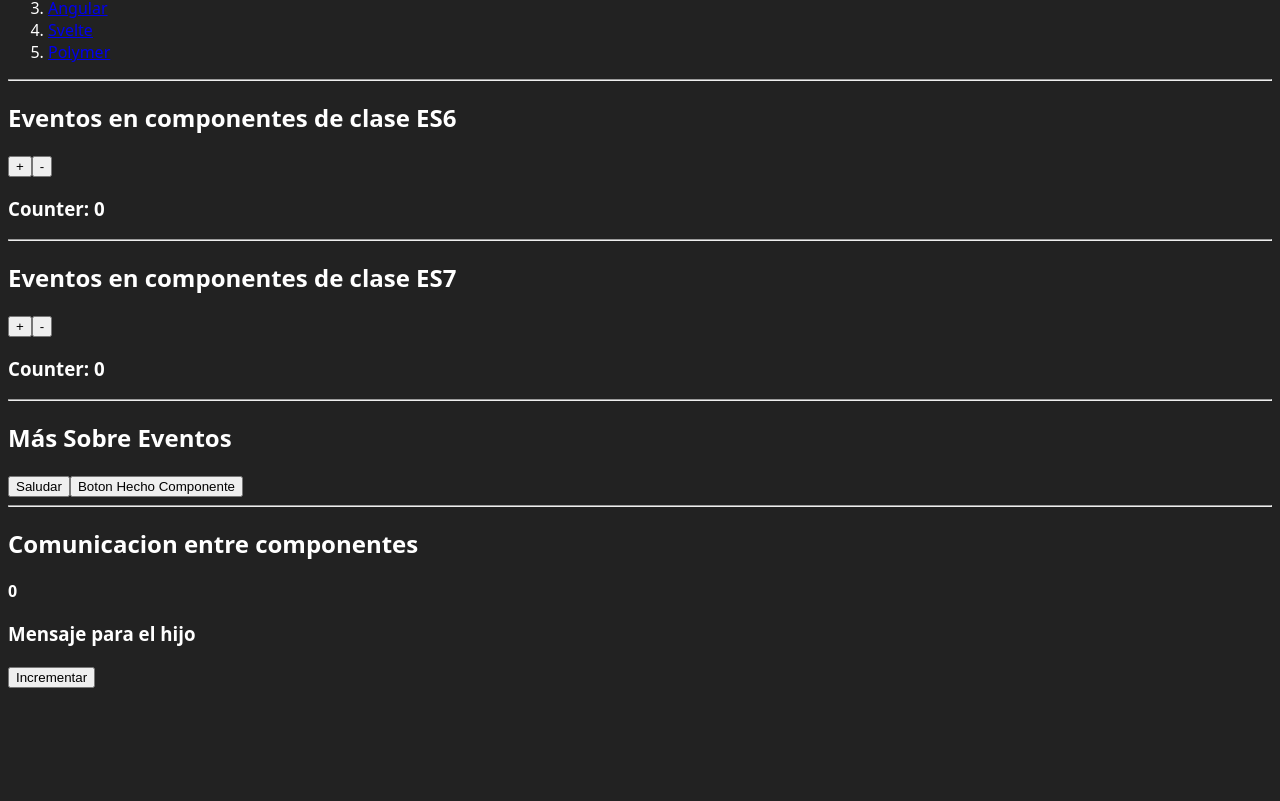
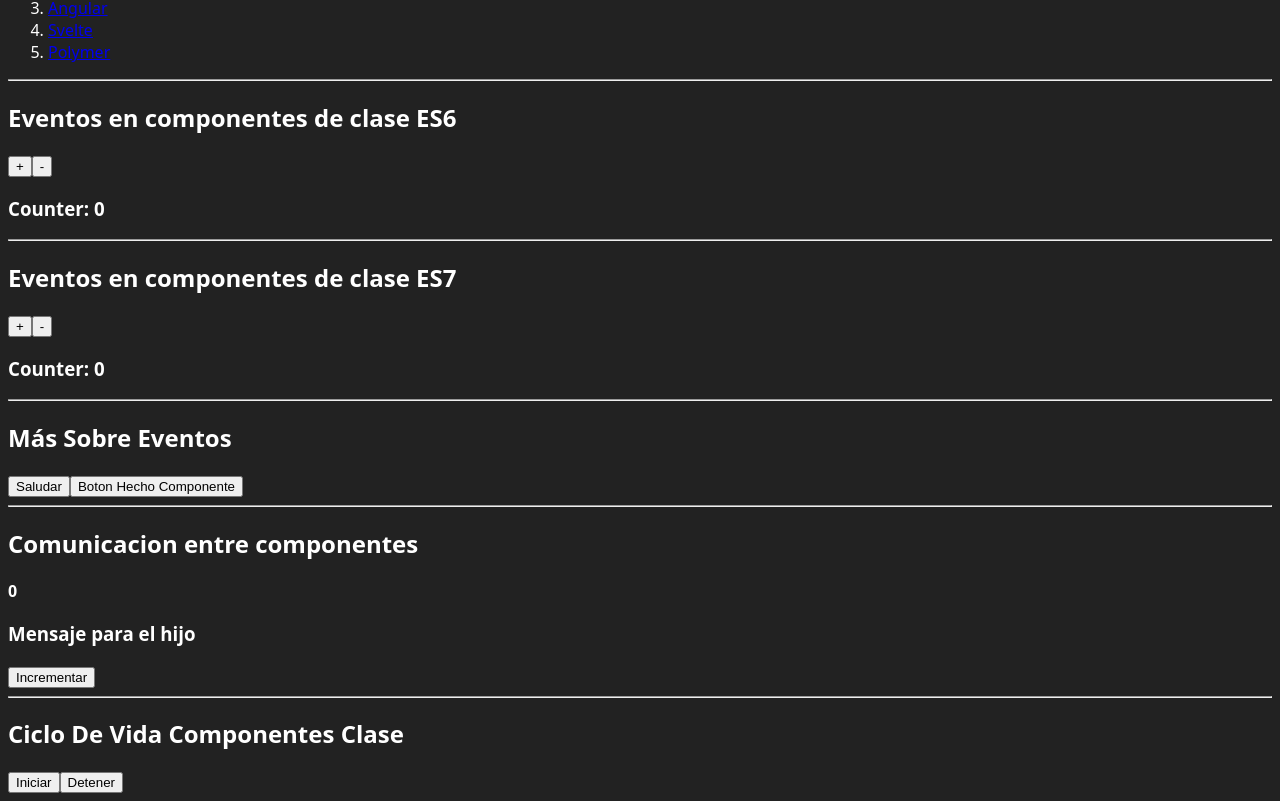
Before and after one commit to manuellpz/WebCourses, a React (Vite) app in the folder curso-react/: page / in a window 1280 px wide. Shown: the part 1129-1930 px from the top of the page. Before the commit the page ends 1825 px from the top, so only its background shows below. Built offline with nearby package versions, Linux system fonts and the light colour scheme.

Commit message:
Ciclo De Vida De Un Componente

```diff
--- a/curso-react/src/App.jsx
+++ b/curso-react/src/App.jsx
@@ -9,6 +9,7 @@
 import EventosES7 from "./Components/EventosES7";
 import MasSobreEventos from "./Components/MasSobreEventos";
 import ComunicacionComponentes from './Components/ComunicacionComponentes';
+import CicloVida from "./Components/CicloVida";
 
 function App() {
   const stations = ["Spring", "Summer", "Fall / Autumn", "Winter"];
@@ -47,6 +48,8 @@
       <MasSobreEventos />
       <hr />
       <ComunicacionComponentes />
+      <hr />
+      <CicloVida />
     </>
   );
 }
--- /dev/null
+++ b/curso-react/src/Components/CicloVida.jsx
@@ -0,0 +1,73 @@
+import React, { Component } from "react";
+
+class Reloj extends Component {
+  constructor(props) {
+    super(props);
+  }
+  componentWillUnmount() {
+   console.log(3,"El componente ha sido eliminado del DOM")
+  }
+  render() {
+    return <h3>{this.props.hour}</h3>;
+  }
+}
+
+export default class CicloVida extends Component {
+  constructor(props) {
+    super(props);
+    console.log(0, "El componente se inicializa, AUN No está en el DOM");
+    this.state = {
+      hour: new Date().toLocaleTimeString(),
+      visible: false,
+    };
+    this.timer = null;
+  }
+
+  componentDidMount() {
+    console.log(1, "El componente ya se encuentra en el DOM");
+  }
+
+  /*Este método se ejecuta cuando las propiedades o el estado han sufrido algún cambio, y puede recibir dos argumentos las propiedades previas antes de cambiar y el estado previo antes de cambiar*/
+  componentDidUpdate(prevProps, prevState) {
+    console.log(2, "Las propiedades o el estado han cambiado");
+    console.log(prevProps);
+    console.log(prevState);
+  }
+
+  tictac = () => {
+    this.timer = setInterval(() => {
+      this.setState({
+        hour: new Date().toLocaleTimeString(),
+      });
+    }, 1000);
+  };
+
+  iniciar = () => {
+    this.tictac();
+    this.setState({
+      visible: true,
+    });
+  };
+
+  detener = () => {
+    clearInterval(this.timer);
+    this.setState({
+      visible: false,
+    });
+  };
+
+  render() {
+    console.log(
+      4,
+      "El componente se dibuja (redibuja) por algun cambion en el DOM"
+    );
+    return (
+      <div>
+        <h2>Ciclo De Vida Componentes Clase</h2>
+        {this.state.visible && <Reloj hour={this.state.hour} />}
+        <button onClick={this.iniciar}>Iniciar</button>
+        <button onClick={this.detener}>Detener</button>
+      </div>
+    );
+  }
+}
```
Also changed, not shown: curso-react/notes.txt (deleted).
